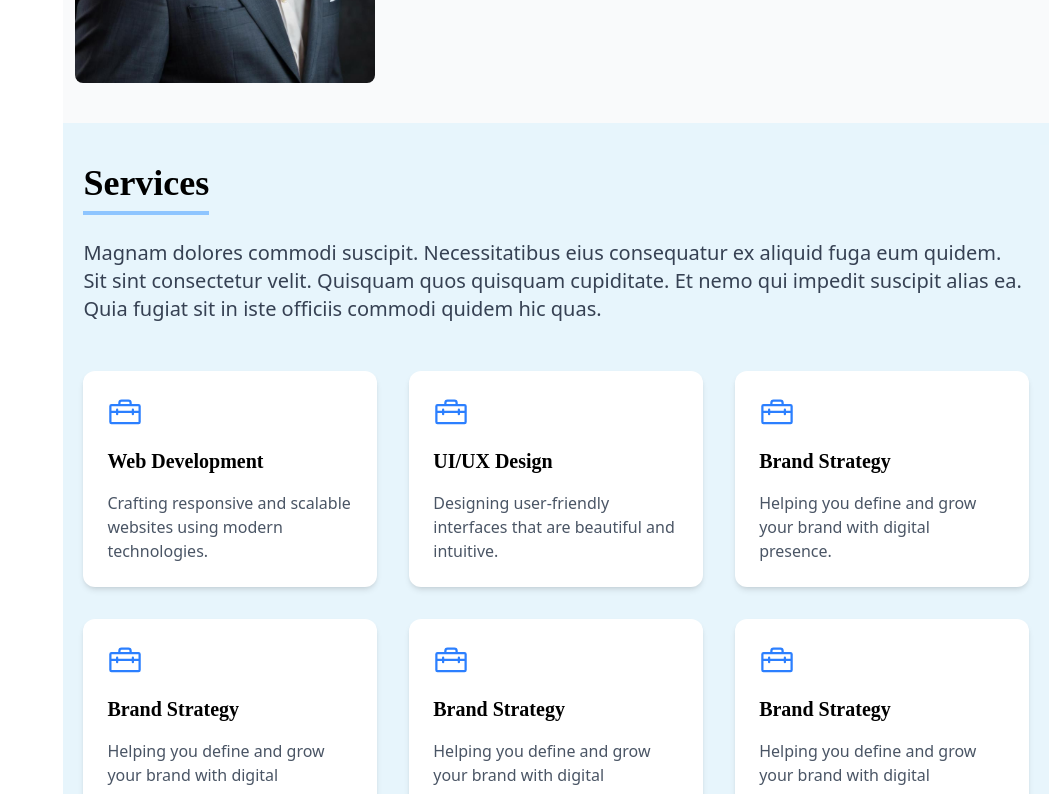
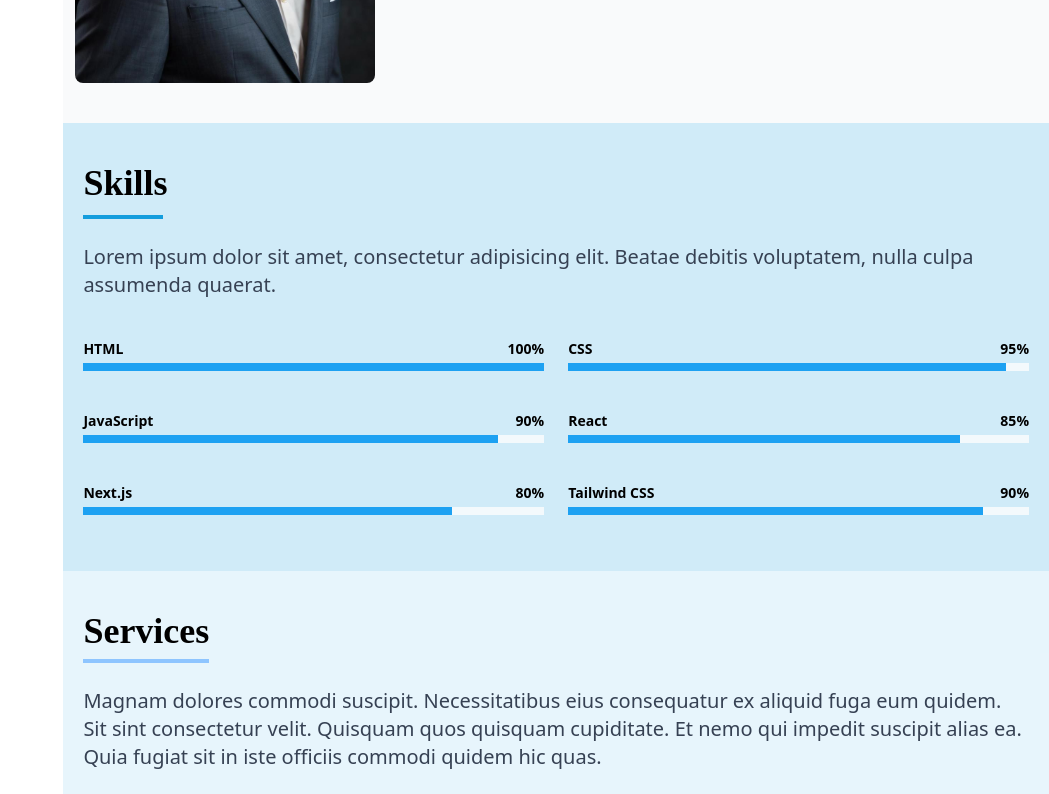
Before and after one commit to Tanaypanchal007/kp-portfolio, a Next.js app: page / in a window 1280 px wide. Shown: the part 1380-2174 px from the top of the page, without its empty margins (231-1280 px from the left). Built offline with nearby package versions, Linux system fonts and the light colour scheme.

Commit message:
Hover effect added into navbar and Skills section created and completed

```diff
--- a/src/components/Navbar.jsx
+++ b/src/components/Navbar.jsx
@@ -20,7 +20,7 @@ import { CiMail } from "react-icons/ci";
 import { PiToolboxLight } from "react-icons/pi";
 import { FaRegMessage } from "react-icons/fa6";
 
-const Navbar = () => {
+const Navbar = (props) => {
   return (
     <>
       <section className="fixed bg-navbar-100 w-full xl:w-[23%] lg:w-[25%] md:w-[30%] sm:w-[40%]  h-screen text-white overflow-auto">
@@ -85,32 +85,74 @@ const Navbar = () => {
           <div className="flex px-7">
             <ul className="flex flex-col gap-6  text-xl xl:text-2xl xl:gap-8 font-mono font-light tracking-wider">
               <li className="flex gap-3 items-center">
-                <IoHomeOutline />
-                <a href="#home">Home</a>
+                <IoHomeOutline className="" />
+                <a
+                  href="#home"
+                  className="hover:text-blue-100"
+                  onClick={props.toggle}
+                >
+                  Home
+                </a>
               </li>
               <li className="flex gap-3 items-center">
                 <IoPersonOutline />
-                <a href="#about">About</a>
+                <a
+                  href="#about"
+                  className="hover:text-blue-100"
+                  onClick={props.toggle}
+                >
+                  About
+                </a>
               </li>
               <li className="flex gap-3 items-center">
                 <IoPersonOutline />
-                <a href="#skills">Skills</a>
+                <a
+                  href="#skills"
+                  className="hover:text-blue-100"
+                  onClick={props.toggle}
+                >
+                  Skills
+                </a>
               </li>
               <li className="flex gap-3 items-center">
                 <PiToolboxLight />
-                <a href="#experiance">Experiance</a>
+                <a
+                  href="#experiance"
+                  className="hover:text-blue-100"
+                  onClick={props.toggle}
+                >
+                  Experiance
+                </a>
               </li>
               <li className="flex gap-3 items-center">
                 <FaRegMessage />
-                <a href="#services">Services</a>
+                <a
+                  href="#services"
+                  className="hover:text-blue-100"
+                  onClick={props.toggle}
+                >
+                  Services
+                </a>
               </li>
               <li className="flex gap-3 items-center">
                 <IoPeopleOutline />
-                <a href="#testimonials">Testimonials</a>
+                <a
+                  href="#testimonials"
+                  className="hover:text-blue-100"
+                  onClick={props.toggle}
+                >
+                  Testimonials
+                </a>
               </li>
               <li className="flex gap-3 items-center">
                 <CiMail />
-                <a href="#contact">Contact</a>
+                <a
+                  href="#contact"
+                  className="hover:text-blue-100"
+                  onClick={props.toggle}
+                >
+                  Contact
+                </a>
               </li>
             </ul>
           </div>
--- a/src/components/Services.jsx
+++ b/src/components/Services.jsx
@@ -3,10 +3,7 @@ import { servicesData } from "../data/data"; // Adjust path if needed
 
 const Services = () => {
   return (
-    <section
-      className="min-h-screen py-10 px-4   xl:px-5 bg-blue-100/10"
-      id="services"
-    >
+    <section className="h-fit py-10 px-4 xl:px-5 bg-blue-100/10" id="services">
       <div className="max-w-7xl mx-auto">
         <h1 className="text-4xl font-mono font-bold border-b-4 border-blue-300 w-fit pb-2">
           Services
--- /dev/null
+++ b/src/components/Skills.jsx
@@ -0,0 +1,51 @@
+import React from "react";
+
+const Skills = () => {
+  const skills = [
+    { name: "HTML", level: 100 },
+    { name: "CSS", level: 95 },
+    { name: "JavaScript", level: 90 },
+    { name: "React", level: 85 },
+    { name: "Next.js", level: 80 },
+    { name: "Tailwind CSS", level: 90 },
+  ];
+
+  return (
+    <>
+      <section className="h-fit py-10 px-4 xl:px-5 bg-blue-100/20" id="skills">
+        <div>
+          <h1 className="text-4xl font-mono font-bold border-b-4 border-blue-100 w-[80px] pb-3 tracking-normal">
+            Skills
+          </h1>
+          <p className="mt-6 text-lg xl:text-xl text-gray-700 ">
+            Lorem ipsum dolor sit amet, consectetur adipisicing elit. Beatae
+            debitis voluptatem, nulla culpa assumenda quaerat.
+          </p>
+
+          <div className="grid grid-cols-1 sm:grid-cols-2  gap-6 mt-10">
+            {skills.map((skill, index) => (
+              <div key={index} className="mb-4 w-full">
+                <div className="flex justify-between mb-1">
+                  <span className="text-sm font-semibold text-black">
+                    {skill.name}
+                  </span>
+                  <span className="text-sm font-semibold text-black">
+                    {skill.level}%
+                  </span>
+                </div>
+                <div className="w-full bg-[#f3f9fc]  h-2">
+                  <div
+                    className="bg-[#1da1f2] h-2 "
+                    style={{ width: `${skill.level}%` }}
+                  ></div>
+                </div>
+              </div>
+            ))}
+          </div>
+        </div>
+      </section>
+    </>
+  );
+};
+
+export default Skills;
--- a/src/pages/index.jsx
+++ b/src/pages/index.jsx
@@ -9,6 +9,7 @@ import { useState } from "react";
 import Services from "@/components/Services";
 import Testimonial from "@/components/Testimonial";
 import Contact from "@/components/Contact";
+import Skills from "@/components/Skills";
 
 const Index = () => {
   const [open, setOpen] = useState(false);
@@ -27,6 +28,7 @@ const Index = () => {
         <div className=" h-screen">
           <Home />
           <About />
+          <Skills />
           <Services />
           <Testimonial />
           <Contact />
@@ -53,7 +55,7 @@ const Index = () => {
             open ? "translate-x-0" : "-translate-x-full"
           }`}
         >
-          <Navbar />
+          <Navbar toggle={handleOpen} />
         </div>
 
         {/* Optional Overlay on mobile */}
```
